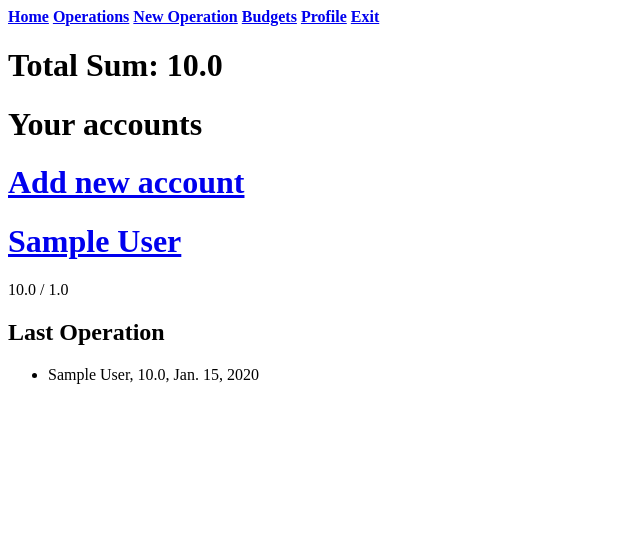
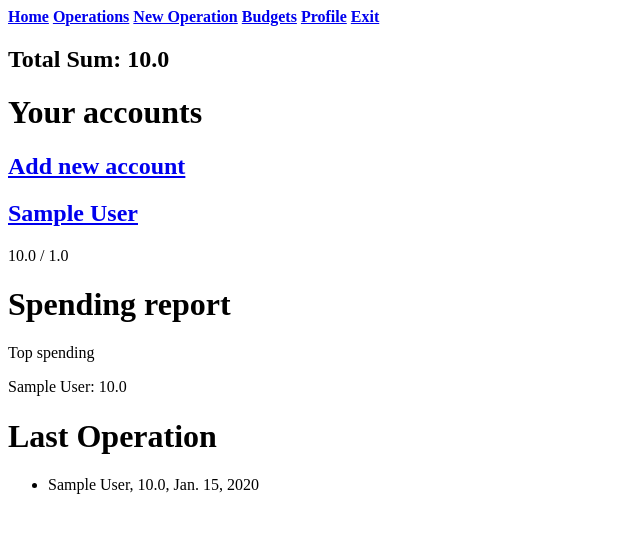
Before and after one commit to pozor22/Finance_Application, a Django app: page / in a window 1280 px wide. Shown: the top 533 px of the page, without its empty margins (0-640 px from the left). Run offline with Django 4.2, Linux system fonts and the light colour scheme; a user stored in the database is signed in; tables that the repository leaves empty hold one stand-in row (values such as "Sample post").

Commit message:
version 3.0.2

```diff
--- a/finance_app/account/templates/account/AllAccount.html
+++ b/finance_app/account/templates/account/AllAccount.html
@@ -2,14 +2,14 @@
 
 {% block content %}
   <div>
-    <h1>Total Sum: {{ all_money.quantity_money__sum }}</h1>
+    <h2>Total Sum: {{ all_money.quantity_money__sum }}</h2>
   </div>
   <div>
     <h1>Your accounts</h1>
-    <a href="{% url 'Accounts:CreateAccount' %}"><h1>Add new account</h1></a>
+    <a href="{% url 'Accounts:CreateAccount' %}"><h2>Add new account</h2></a>
     {% for account in accounts %}
       <div>
-        <a href="{% url 'Accounts:account' account.id %}"><h1>{{ account.name }}</h1></a>
+        <a href="{% url 'Accounts:account' account.id %}"><h2>{{ account.name }}</h2></a>
       </div>
       <div>
         {% if account.type.id == 1 %}
@@ -21,7 +21,14 @@
     {% endfor %}
   </div>
   <div>
-    <h2>Last Operation</h2>
+    <h1>Spending report</h1>
+    <p>Top spending</p>
+    {% for key, value in top_spending.items %}
+        <p>{{ key }}: {{ value }}</p>
+    {% endfor %}
+  </div>
+  <div>
+    <h1>Last Operation</h1>
     <ul>
       {% for operation in last_operation %}
         <li>{{ operation.category }}, {{ operation.price }}, {{ operation.date }}</li>
--- a/finance_app/account/views.py
+++ b/finance_app/account/views.py
@@ -1,11 +1,11 @@
 from django.db.models import Sum
-from django.http import HttpResponseNotFound
 from django.shortcuts import render, reverse, HttpResponseRedirect
 from django.views import View
 from django.views.generic import ListView, CreateView
 from django.urls import reverse_lazy
-from .models import Account, Operation
-from .forms import *
+from .models import Account, Operation, Category
+from .forms import CreateOperationForm, CreateAccountForm
+from django.db.models import Count
 
 
 class AllAccountView(ListView):
@@ -17,6 +17,26 @@ class AllAccountView(ListView):
         context = super().get_context_data(**kwargs)
         context['all_money'] = Account.objects.filter(user=self.request.user).aggregate(Sum('quantity_money'))
         context['last_operation'] = Operation.objects.filter(account__user=self.request.user).order_by('-id')[:3]
+        top_spending = {}
+        for cat in Category.objects.all():
+            i = Operation.objects.filter(account__user=self.request.user).filter(category=cat).\
+                aggregate(Sum('price'))
+            if i['price__sum'] != None:
+                top_spending[f'{cat}'] = i['price__sum']
+        dict1 = {}
+        keyy = ''
+        maxx = 0
+        for i in range(len(top_spending)):
+            for key, value in top_spending.items():
+                if value >= maxx:
+                    keyy = key
+                    maxx = value
+                    print(keyy)
+            dict1[f'{keyy}'] = maxx
+            del top_spending[keyy]
+            maxx = 0
+            keyy = ''
+        context['top_spending'] = dict1
         return context
 
     def get_queryset(self):
```
